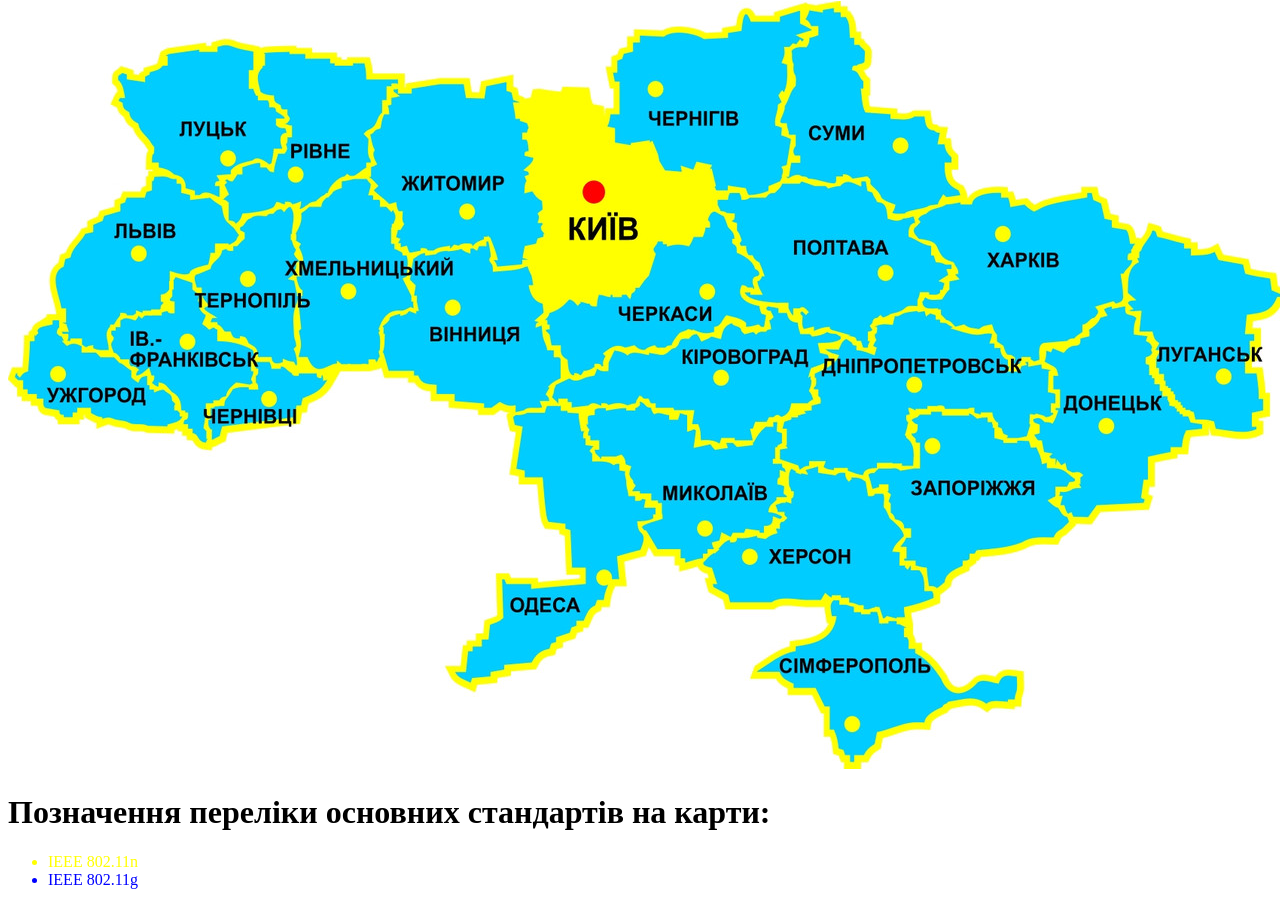
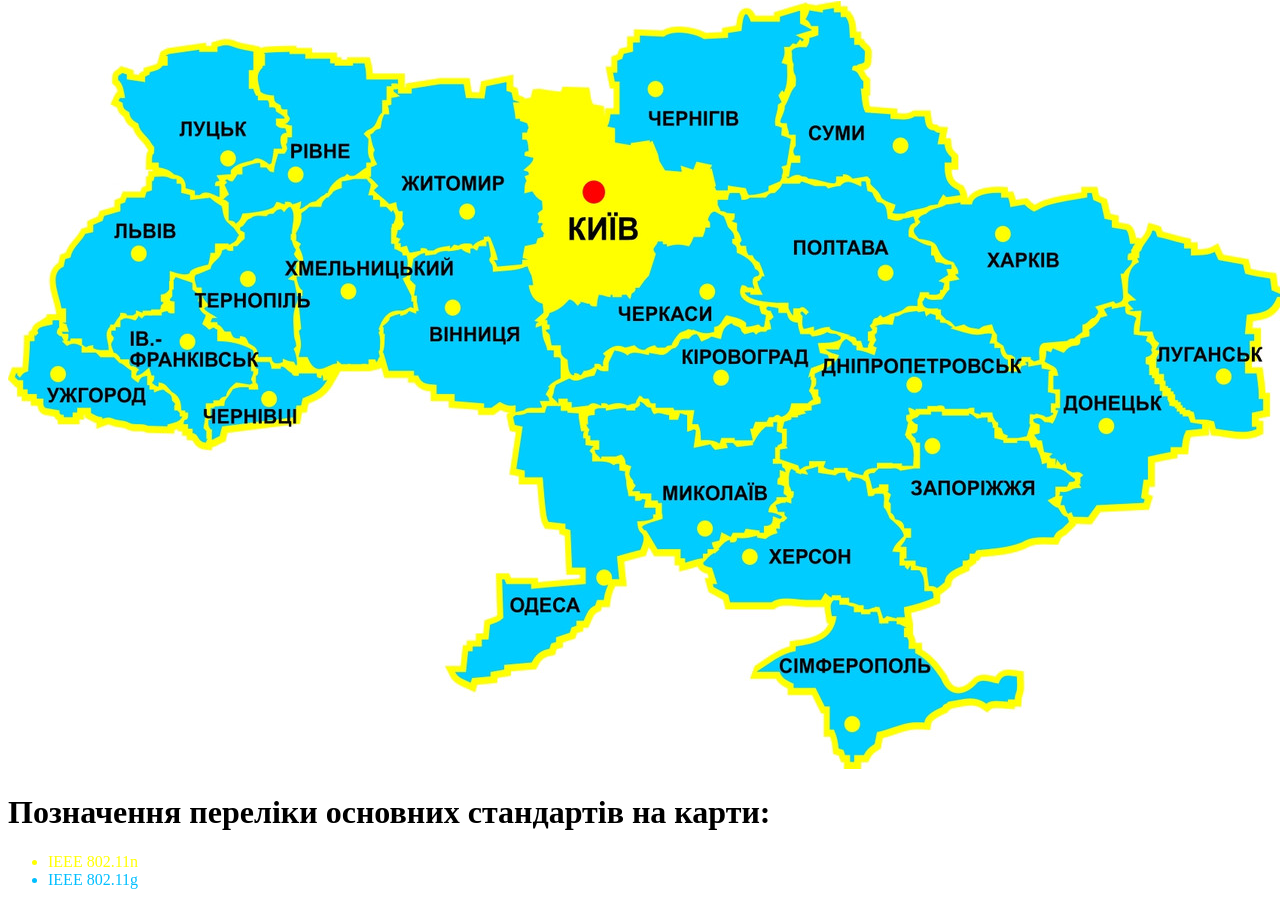
Before and after one commit to bakum92/IEEE-802.11, a plain HTML site: page index.html in a window 1280 px wide. Shown: the part 793-1698 px from the top of the page. Drawn offline with Linux system fonts and the light colour scheme.

Commit message:
IEEE-802.11

```diff
--- a/style/style.css
+++ b/style/style.css
@@ -6,5 +6,5 @@
 	color: yellow;
 }
 .koby_1{
-	color: blue;
+	color: deepskyblue;
 }
```
